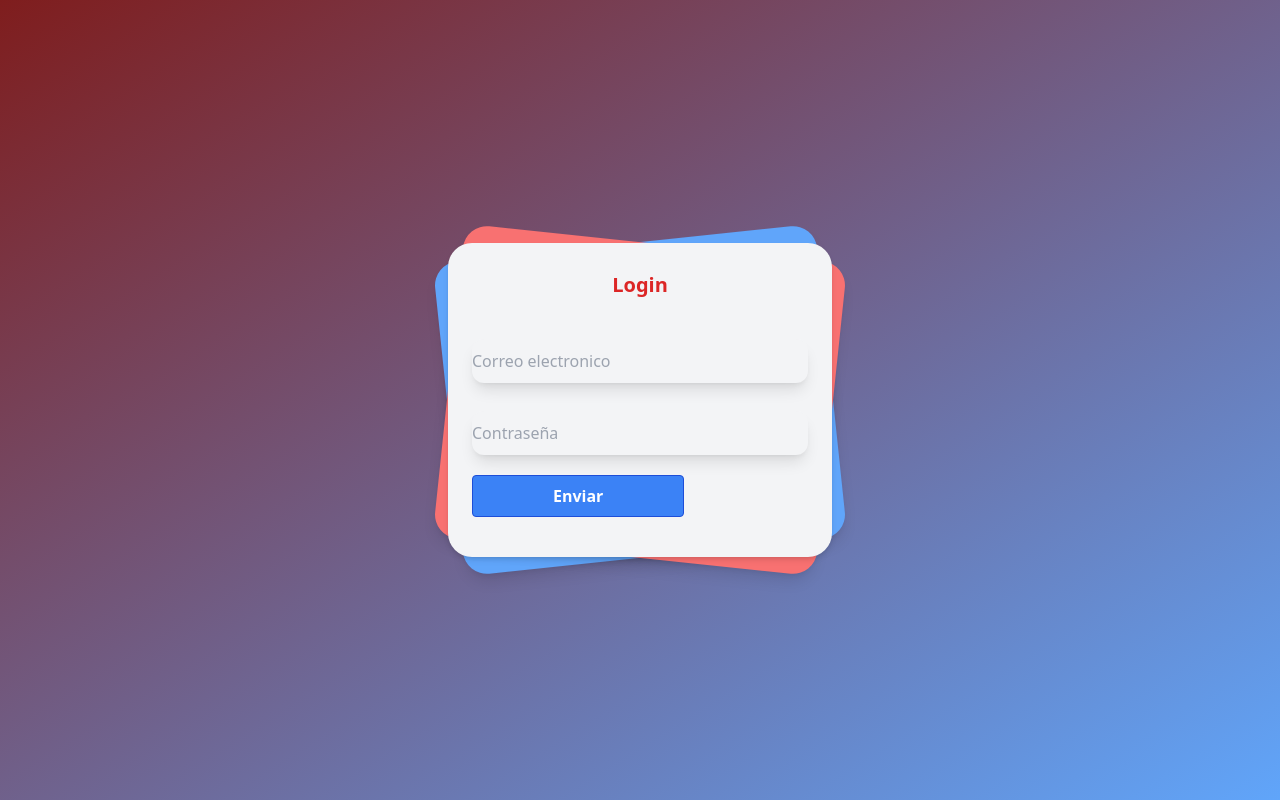
After one commit to Kuroashi1995/pyta, a Flask app: page /recepcion/login in a window 1280 px wide. The commit adds this page. Run offline with Flask 2, Linux system fonts and the light colour scheme; some libraries are stand-ins or nearby versions.

Commit message:
Se genero el login para recepcion

```diff
--- a/app.py
+++ b/app.py
@@ -199,7 +199,6 @@ def generar_descripcion_pacientes(id):
     lista=cursor.fetchall()[0]
     descripcion = 'LLegando paciente con: '
     for elemento in lista:
-        print(elemento)
         if elemento != 'sin problemas' and elemento != '[]' and elemento != '' and elemento != None:
             if elemento == "dolor moderado" or elemento == "dolor intenso":
                 descripcion += f'{elemento} '
@@ -237,6 +236,20 @@ def login_paramedicos():
         elif valor == 0:
             return redirect("/paramedicos/login?error=1")
     return render_template("login_paramedicos.html")
+
+
+
+@app.route('/recepcion/login', methods=['GET', 'POST'])
+def login_recepcion():
+    if request.method == 'POST':
+        email_medico = request.form['correos']
+        contrasena_medico = request.form['contrasena']
+        valor = verificarParmedico(email_medico, contrasena_medico)
+        if valor==1:
+            return redirect('/recepcion/lista')
+        elif valor == 0:
+            return redirect("/recepcion/login?error=1")
+    return render_template("login_recepcion.html")
 
 
 
--- a/templates/index.html
+++ b/templates/index.html
@@ -41,7 +41,7 @@
                                 Pacientes
                             </a>
 
-                            <a href="{{url_for('login_paramedicos')}}" class="bg-red-400 w-full py-3 rounded-xl text-white shadow-xl hover:shadow-inner focus:outline-none transition duration-500 ease-in-out  transform hover:-translate-x hover:scale-105">
+                            <a href="{{url_for('login_recepcion')}}" class="bg-red-400 w-full py-3 rounded-xl text-white shadow-xl hover:shadow-inner focus:outline-none transition duration-500 ease-in-out  transform hover:-translate-x hover:scale-105">
                                 Recepción
                             </a>
                         </div>
--- /dev/null
+++ b/templates/login_recepcion.html
@@ -0,0 +1,83 @@
+<!DOCTYPE html>
+<html lang="en">
+  <head>
+    <meta charset="UTF-8" />
+    <meta http-equiv="X-UA-Compatible" content="IE=edge" />
+    <meta name="viewport" content="width=device-width, initial-scale=1.0" />
+    <script src="https://cdn.tailwindcss.com"></script>
+    <title>Login Recepción</title>
+    <script src="https://cdn.tailwindcss.com"></script>
+    <script
+      src="https://cdnjs.cloudflare.com/ajax/libs/socket.io/4.0.1/socket.io.js"
+      integrity="sha512-q/dWJ3kcmjBLU4Qc47E4A9kTB4m3wuTY7vkFJDTZKjTs8jhyGQnaUrxa0Ytd0ssMZhbNua9hE+E7Qv1j+DyZwA=="
+      crossorigin="anonymous"
+    ></script>
+  </head>
+  <body>
+    <div class="font-sans">
+      <div
+      class="flex flex-col min-h-screen sm:justify-center items-center h-full bg-gradient-to-tl from-blue-400 to-red-900 w-full py-16 px-4"
+    >
+        <div class="relative sm:max-w-sm w-full">
+          <div
+            class="card bg-blue-400 shadow-lg w-full h-full rounded-3xl absolute transform -rotate-6"
+          ></div>
+          <div
+            class="card bg-red-400 shadow-lg w-full h-full rounded-3xl absolute transform rotate-6"
+          ></div>
+          <div
+            class="relative w-full rounded-3xl px-6 py-4 bg-gray-100 shadow-md"
+          >
+            <label
+              for=""
+              class="block mt-3 text-sm text-red-600 text-center font-bold"
+            >
+              <p class="text-xl">Login</p>
+            </label>
+            <form
+              method="POST"
+              action="{{url_for('login_recepcion')}}"
+              class="mt-10"
+            >
+              <div class="mt-7">
+                <input
+                  name="correos"
+                  type="email"
+                  placeholder="Correo electronico"
+                  class="mt-1 block w-full border-none bg-gray-100 h-11 rounded-xl shadow-lg hover:bg-blue-100 focus:bg-blue-100 focus:ring-0"
+                />
+              </div>
+
+              <div class="mt-7">
+                <input
+                  name="contrasena"
+                  type="password"
+                  placeholder="Contraseña"
+                  class="mt-1 block w-full border-none bg-gray-100 h-11 rounded-xl shadow-lg hover:bg-blue-100 focus:bg-blue-100 focus:ring-0"
+                />
+              </div>
+              <div>
+                <button
+                class="mt-5 bg-blue-500 hover:bg-blue-700 text-white font-bold py-2 px-20 border border-blue-700 rounded"
+              >
+                <input type="submit" value="Enviar">
+              </button>
+              <p class="text-red-600" style="visibility: hidden" id="error">
+                Contraseña y/o Correo no coinciden
+              </p>
+            </form>
+          </div>
+        </div>
+    </div>
+    <script>
+      const error = new URLSearchParams(location.search);
+      console.log(error);
+      for (const [key, value] of error) {
+        console.log(`${key}:${value}`);
+      }
+      if (error.get("error") == 1) {
+        document.getElementById("error").style.visibility = "visible";
+      }
+    </script>
+  </body>
+</html>
```
